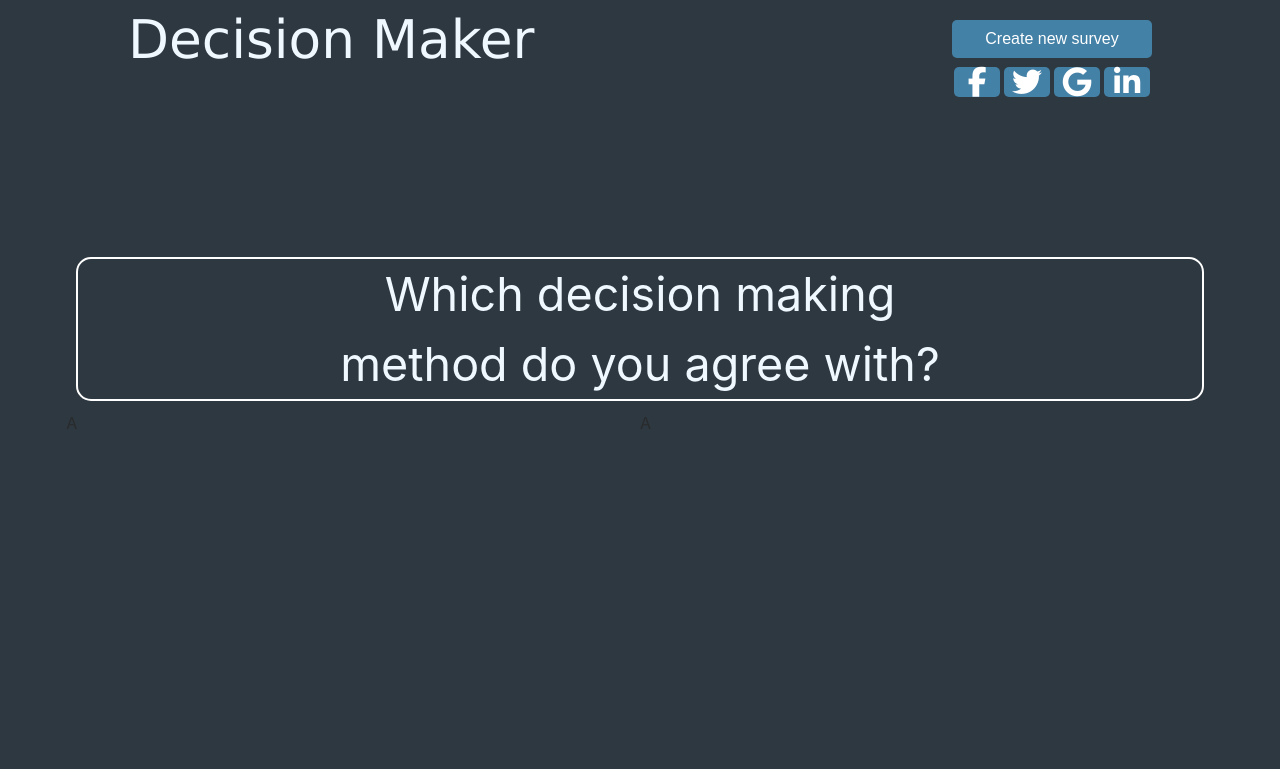
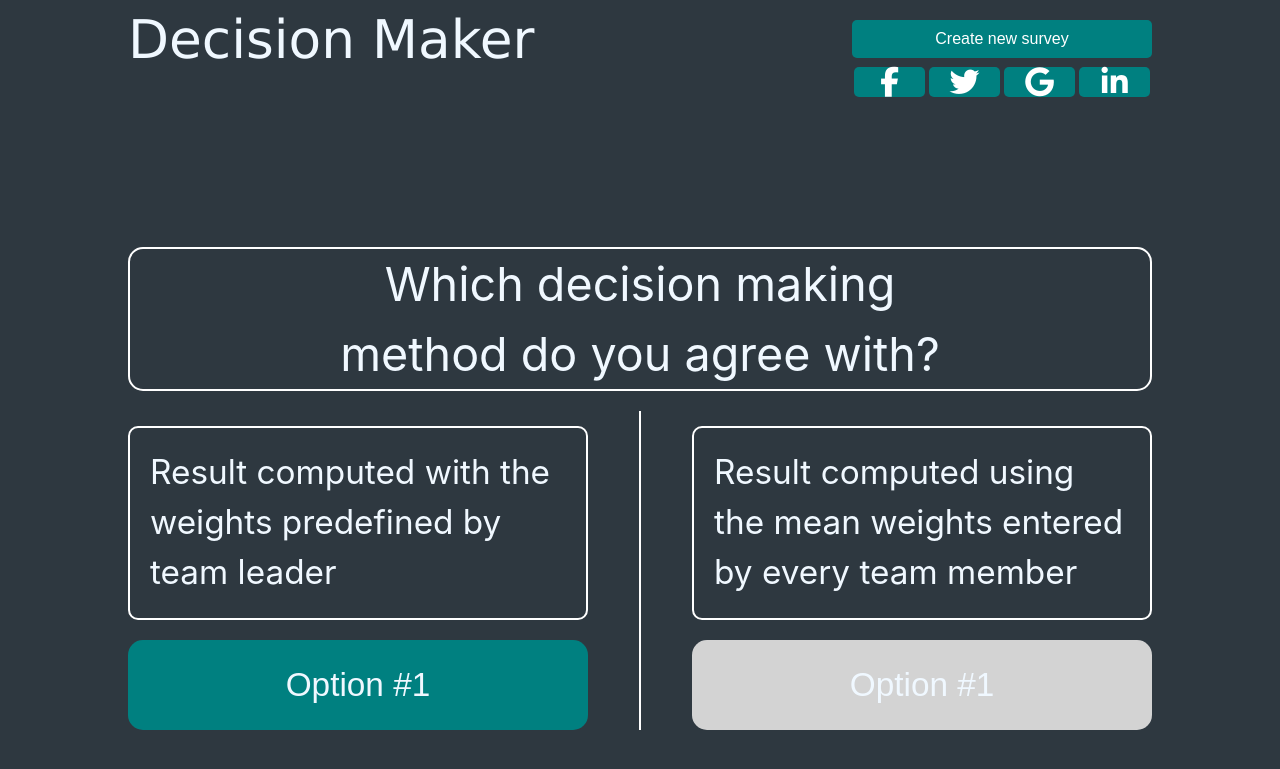
Before and after one commit to MilenaMalysh/decisionmaker, a Django app: template templates/result_page.html in a window 1280 px wide. Shown: the top 769 px of the page. Run offline with Django 3.2, Linux system fonts and the light colour scheme; the template is opened without the code that fills it, so the values that code supplies are empty; some libraries are stand-ins or nearby versions.

Commit message:
answering page template finished, result page finished

```diff
--- a/static/css/questionnairy.css
+++ b/static/css/questionnairy.css
@@ -31,10 +31,10 @@ body {
 }
 
 #new-survey-btn {
-    background-color: rgb(68, 129, 166);
+    background-color: rgb(0, 128, 128);
     border-radius: 5px;
     color: white;
-    width: 200px;
+    width: 300px;
 }
 
 
@@ -45,7 +45,7 @@ body {
     text-decoration: none;
     margin: 10px 2px;
     border-radius: 5px;
-    background: rgb(68, 129, 166);
+    background-color: rgb(0, 128, 128);
     color: white;
 }
 
@@ -59,7 +59,9 @@ body {
 /**/
 /**/
 #survey-result-container {
-    margin-top: 140px
+    margin-top: 140px;
+    max-width: 80%;
+    min-width: 80%;
 }
 #result-block{
     display: flex;
@@ -70,18 +72,60 @@ body {
     flex: 1;
 }
 
+#result-block>div:first-child{
+    border-right: 2px white solid;
+}
+
+#right-option-content, #left-option-content{
+    max-width: 90%;
+    min-width: 90%;
+    margin-top: 15px;
+}
+
+#right-option-content{
+    float: right;
+}
+
+#left-option-content{
+    float: left;
+}
+
+.option-text{
+    border-radius: 10px;
+    border: 2px white solid;
+    color: aliceblue;
+    font-size: 25pt;
+}
+.option-text>p{
+    margin: 20px;
+}
+
 #result-question{
     border-radius: 15px;
     border: 2px white solid;
     color: aliceblue;
     font-size: 35pt;
     text-align: center;
-    margin: 10px;
+    margin-bottom: 20px;
 }
 #result-question>p{
     max-width: 60%;
     min-width: 60%;
     margin: auto;
+}
+#predefined-weight-result-btn, #mean-weight-result-btn{
+    width: 100%;
+    color: aliceblue;
+    font-size: 25pt;
+    margin-top: 20px;
+    padding: 5%;
+    border-radius: 15px;
+}
+#predefined-weight-result-btn{
+    background-color: rgb(0, 128, 128);
+}
+#mean-weight-result-btn{
+    background-color: lightgrey;
 }
 
 /**/
@@ -92,7 +136,7 @@ body {
 
 .card {
     width: 100%;
-    border-color: rgb(68, 129, 166);
+    background-color: rgb(0, 128, 128);
 }
 
 .card-block {
@@ -101,7 +145,7 @@ body {
 }
 
 .card-header {
-    background-color: rgb(68, 129, 166);
+    background-color: rgb(0, 128, 128);
     color: white;
 }
 
@@ -149,10 +193,10 @@ body {
     font-size: 15pt;
 }
 #submit-survey-btn {
-    background-color: rgb(68, 129, 166);
+    background-color: rgb(0, 128, 128);
     border-radius: 5px;
     color: white;
-    width: 200px;
+    width: 300px;
     margin-right: auto;
     margin-left: auto;
     margin-top: 30px;
--- a/templates/result_page.html
+++ b/templates/result_page.html
@@ -7,8 +7,22 @@
                 <p>Which decision making method do you agree with?</p>
             </div>
             <div id="result-block">
-                <div> A</div>
-                <div> A</div>
+                <div>
+                    <div id="left-option-content">
+                        <div class="option-text">
+                            <p>Result computed with the weights predefined by team leader</p>
+                        </div>
+                        <button type="button" class="btn" id="predefined-weight-result-btn">Option #1</button>
+                    </div>
+                </div>
+                <div>
+                    <div id="right-option-content">
+                        <div class="option-text">
+                            <p>Result computed using the mean weights entered by every team member</p>
+                        </div>
+                        <button type="button" class="btn" id="mean-weight-result-btn">Option #1</button>
+                    </div>
+                </div>
             </div>
         </div>
     </div>
--- a/views.py
+++ b/views.py
@@ -5,4 +5,4 @@ import settings
 
 def questionnairy_page(request):
     print(settings.STATICFILES_DIRS)
-    return render(request, 'result_page.html')
+    return render(request, 'questionnairy.html')
```
